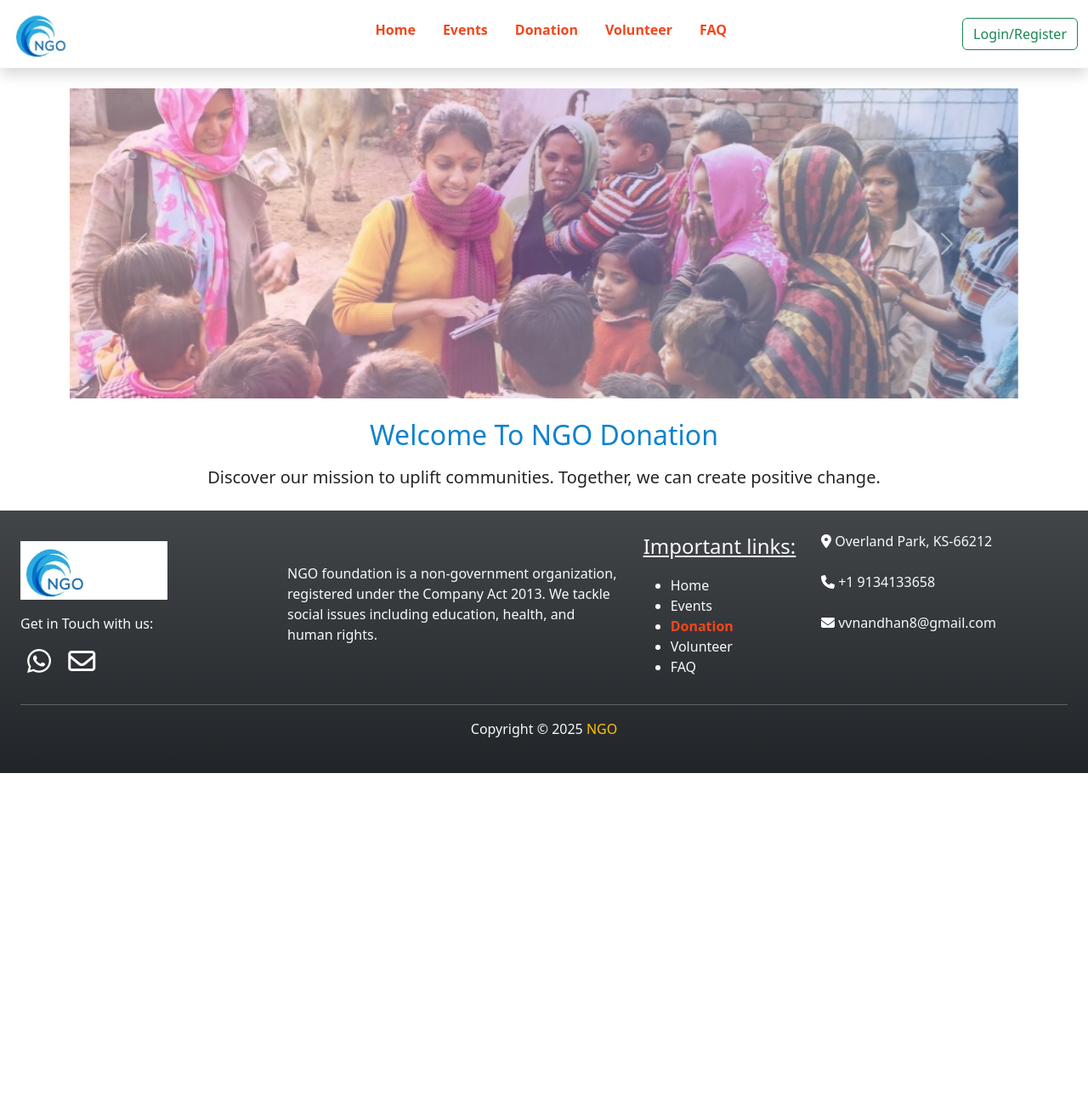
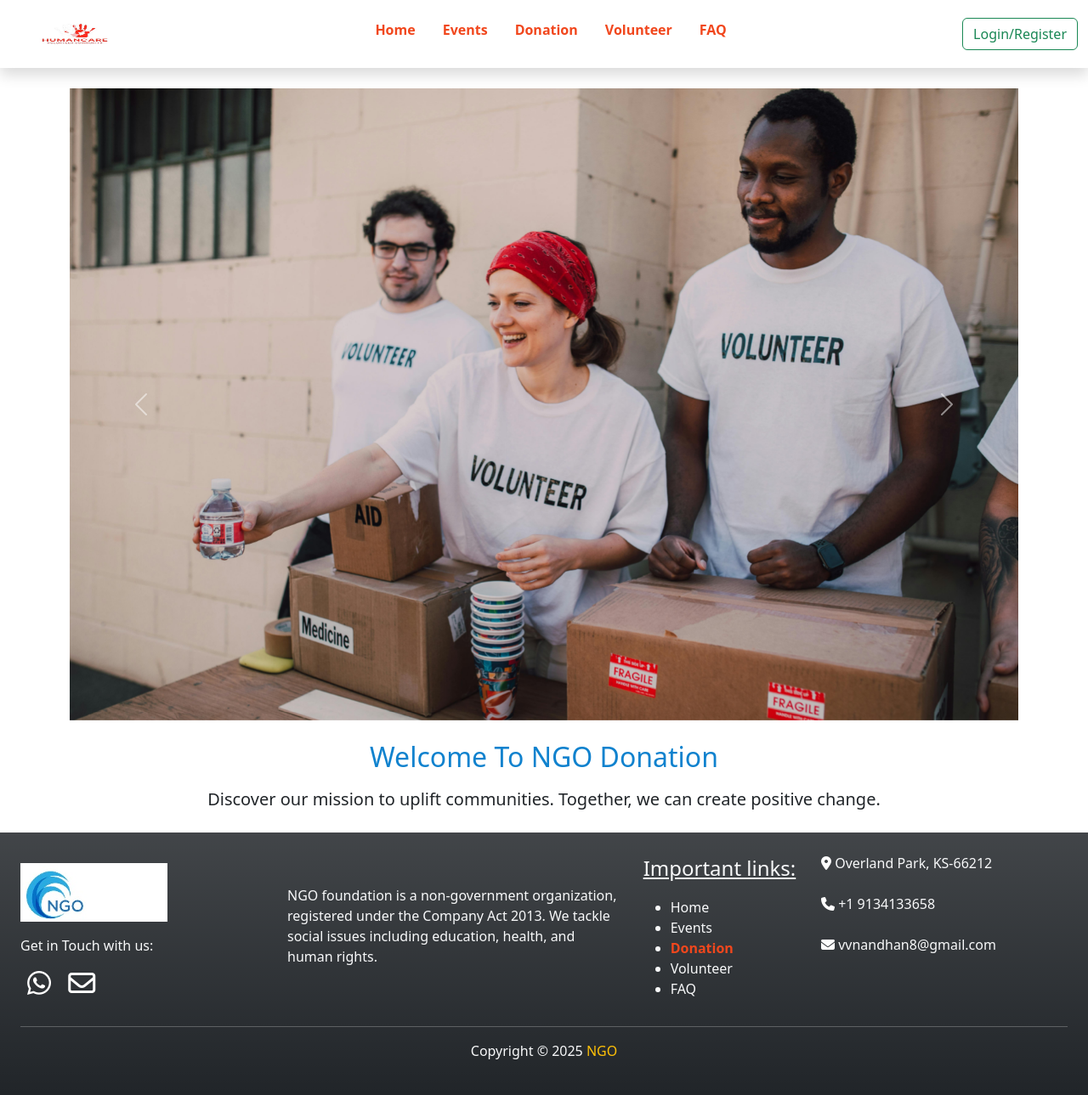
Before and after one commit to muhammad123saleem/NGO_Management, a Django app: page / in a window 1280 px wide. Shown: the whole page at 85% size. Before the commit the page ends 910 px from the top, so only its background shows below. Run offline with Django 5.2, Linux system fonts and the light colour scheme; some libraries are stand-ins or nearby versions.

Commit message:
minor changes
minor setting

```diff
--- a/ngo_project/templates/base.html
+++ b/ngo_project/templates/base.html
@@ -4,7 +4,7 @@
 <head>
   <meta charset="UTF-8">
   <meta name="viewport" content="width=device-width, initial-scale=1.0">
-  <title>{% block title %}NGO{% endblock %}</title>
+  <title>{% block title %}Human Care{% endblock %}</title>
   <!-- Bootstrap CSS -->
   <link href="https://cdn.jsdelivr.net/npm/bootstrap@5.3.3/dist/css/bootstrap.min.css" rel="stylesheet"
         integrity="sha384-QWTKZyjpPEjISv5WaRU9OFeRpok6YctnYmDr5pNlyT2bRjXh0JMhjY6hW+ALEwIH" crossorigin="anonymous">
@@ -16,7 +16,7 @@
   <!-- Common Header -->
   <nav class="navbar navbar-expand-lg bg-body-light shadow">
     <div class="container-fluid">
-      <img class="nav-logo" src="{% static 'icon/logo-rectangle.PNG' %}" alt="NGO Logo">
+      <img class="nav-logo" src="{% static 'icon/Logo2.jpg' %}" alt="NGO Logo" width="150" height="600">
       <button class="navbar-toggler" type="button" data-bs-toggle="collapse"
               data-bs-target="#navbarSupportedContent" aria-controls="navbarSupportedContent"
               aria-expanded="false" aria-label="Toggle navigation">
--- a/ngo_project/templates/index.html
+++ b/ngo_project/templates/index.html
@@ -1,5 +1,5 @@
 {% extends 'base.html' %}
-{% block title %}NGO Home{% endblock %}
+{% block title %}Human Care{% endblock %}
 {% block extra_css %}
 <link rel="stylesheet" href="{% static 'css/home.css' %}">
 {% endblock %}
@@ -8,13 +8,13 @@
 <div id="carouselExampleInterval" class="carousel slide" data-bs-ride="carousel">
   <div class="carousel-inner">
     <div class="carousel-item active" data-bs-interval="2000">
-      <img src="{% static 'images/home/slider1.png' %}" class="w-100" alt="Slider 1">
+      <img src="{% static 'images/home/NGO4.jpg' %}" class="w-100" alt="Slider 1">
     </div>
     <div class="carousel-item" data-bs-interval="2000">
-      <img src="{% static 'images/home/slider2.png' %}" class="w-100" alt="Slider 2">
+      <img src="{% static 'images/home/NGO5.jpg' %}" class="w-100" alt="Slider 2">
     </div>
     <div class="carousel-item" data-bs-interval="2000">
-      <img src="{% static 'images/home/slider3.png' %}" class="w-100" alt="Slider 3">
+      <img src="{% static 'images/home/NGO6.jpg' %}" class="w-100" alt="Slider 3">
     </div>
   </div>
   <button class="carousel-control-prev" type="button" data-bs-target="#carouselExampleInterval" data-bs-slide="prev">
```
Also changed, not shown: Logo.png (added), NGO4.jpg (added), NGO5.jpg (added), NGO6.jpg (added), ngo_project/static/icon/Logo.png (added), ngo_project/static/icon/Logo2.jpg (added), ngo_project/static/images/home/NGO4.jpg (added), ngo_project/static/images/home/NGO5.jpg (added), ngo_project/static/images/home/NGO6.jpg (added), 1 other file.
